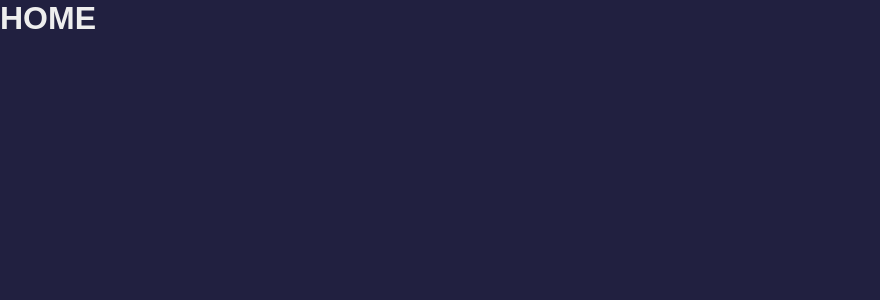
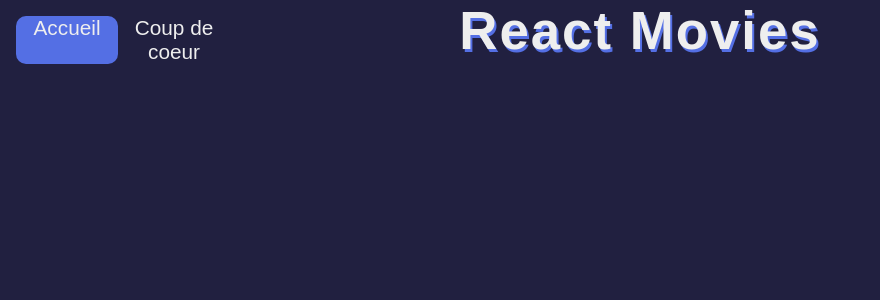
Before and after one commit to SeeRak/React-Movies-TheMovieDB-, a React (Create React App) app: page / in a window 1280 px wide. Shown: the top 300 px of the page, without its empty margins (0-880 px from the left). Built offline with nearby package versions, Linux system fonts and the light colour scheme; a web font is replaced by a local one.

Commit message:
ajout des navigation

```diff
--- a/src/App.tsx
+++ b/src/App.tsx
@@ -9,6 +9,7 @@ const App = () => {
       <Routes>
         <Route path="/" element={<Home />} />
         <Route path="/coup-de-coeur" element={<UserList />} />
+        <Route path="/*" element={<Home />} />
       </Routes>
     </BrowserRouter>
   );
--- /dev/null
+++ b/src/components/Header/Header.tsx
@@ -0,0 +1,21 @@
+import { NavLink } from 'react-router-dom';
+
+const Header = () => {
+  return (
+    <div className="header">
+      <nav>
+        <ul>
+          <NavLink to={'/'} className={(nav) => (nav.isActive ? 'nav-active' : '')}>
+            Accueil
+          </NavLink>
+          <NavLink to={'/coup-de-coeur'} className={(nav) => (nav.isActive ? 'nav-active' : '')}>
+            Coup de coeur
+          </NavLink>
+        </ul>
+      </nav>
+      <h1>React Movies</h1>
+    </div>
+  );
+};
+
+export default Header;
--- a/src/pages/Home/Home.tsx
+++ b/src/pages/Home/Home.tsx
@@ -1,11 +1,12 @@
 import React from 'react';
+import Header from '../../components/Header/Header';
 
 const Home = () => {
-    return (
-        <div>
-            <h1>HOME</h1>
-        </div>
-    );
+  return (
+    <div>
+      <Header />
+    </div>
+  );
 };
 
 export default Home;
--- a/src/pages/UserList/UserList.tsx
+++ b/src/pages/UserList/UserList.tsx
@@ -1,11 +1,12 @@
 import React from 'react';
+import Header from '../../components/Header/Header';
 
 const UserList = () => {
-    return (
-        <div>
-            <h1>USER LIST</h1>
-        </div>
-    );
+  return (
+    <div>
+      <Header />
+    </div>
+  );
 };
 
 export default UserList;
```
